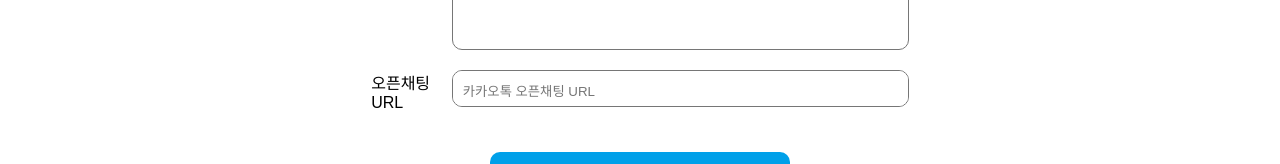
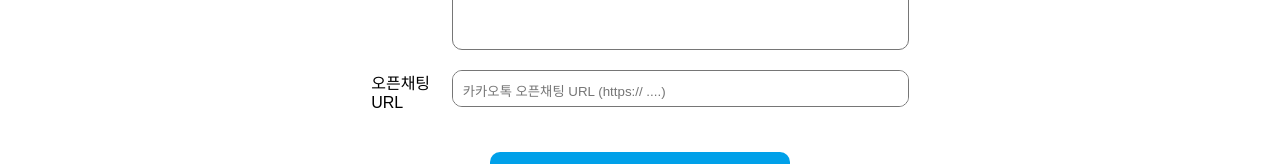
Before and after one commit to truewayy/suple-remaster, a React (Create React App) app: page /write in a window 1280 px wide. Shown: the part 515-679 px from the top of the page. Built offline with nearby package versions, Linux system fonts and the light colour scheme; a web font is replaced by a local one.

Commit message:
[feat] URL 컨택 란 로그인 필수 로직

```diff
--- a/src/components/PostingDetail/index.jsx
+++ b/src/components/PostingDetail/index.jsx
@@ -1,7 +1,11 @@
 import {React} from "react"
 import * as Styled from './styled'
+import { Cookies } from "react-cookie";
 
 const PostingDetail = (props) => {
+    let cookies = new Cookies()
+    let cookie = cookies.get("accessToken")
+
     return(
         <Styled.Wrapper>
             <Styled.TitleBox>
@@ -17,7 +21,7 @@ const PostingDetail = (props) => {
             </Styled.ContentBox>
             <Styled.StackWrapper>
                 <Styled.SubTitle>오픈채팅 URL</Styled.SubTitle>
-                <Styled.WantingStack id="url">{props.contact}</Styled.WantingStack>
+                <Styled.WantingStack id="url">{!cookie ? "로그인 후 이용해주세요" : <a href={props.contact} target="_blank">{props.contact}</a>}</Styled.WantingStack>
             </Styled.StackWrapper>
             <Styled.Date>작성일자 {props.date}</Styled.Date>
         </Styled.Wrapper>
--- a/src/pages/WriteForm/index.jsx
+++ b/src/pages/WriteForm/index.jsx
@@ -91,7 +91,7 @@ const WriteForm = () => {
                 </Styled.FlexRow>
                 <Styled.FlexRow>
                     <Styled.FormText id='url'>오픈채팅<br />URL</Styled.FormText>
-                    <Styled.TitleInput rows={1} placeholder='카카오톡 오픈채팅 URL' onChange={(e)=>{setContact(e.target.value)}}/>
+                    <Styled.TitleInput rows={1} placeholder='카카오톡 오픈채팅 URL (https:// ....)' onChange={(e)=>{setContact(e.target.value)}}/>
                 </Styled.FlexRow>
             </Styled.FormContainer>
             <Styled.SubmitButton onClick={onSubmit}>작성하기</Styled.SubmitButton>
```
